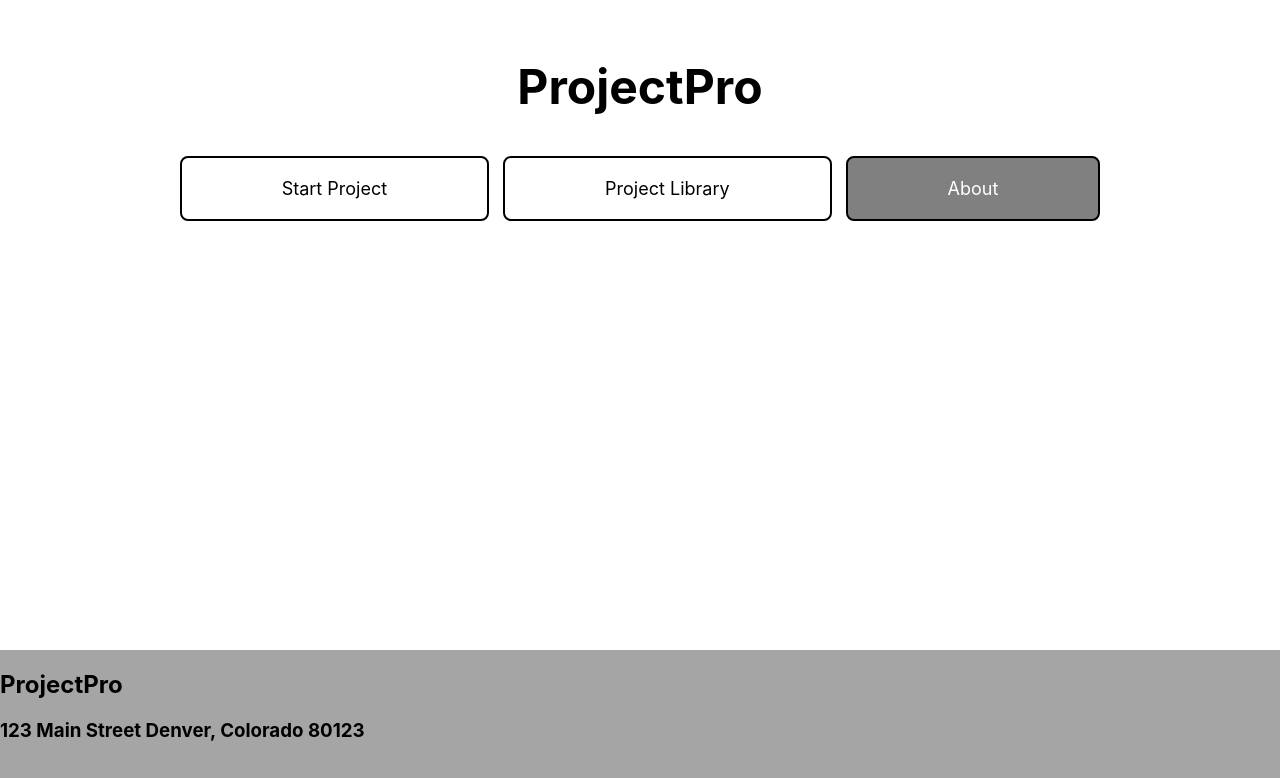
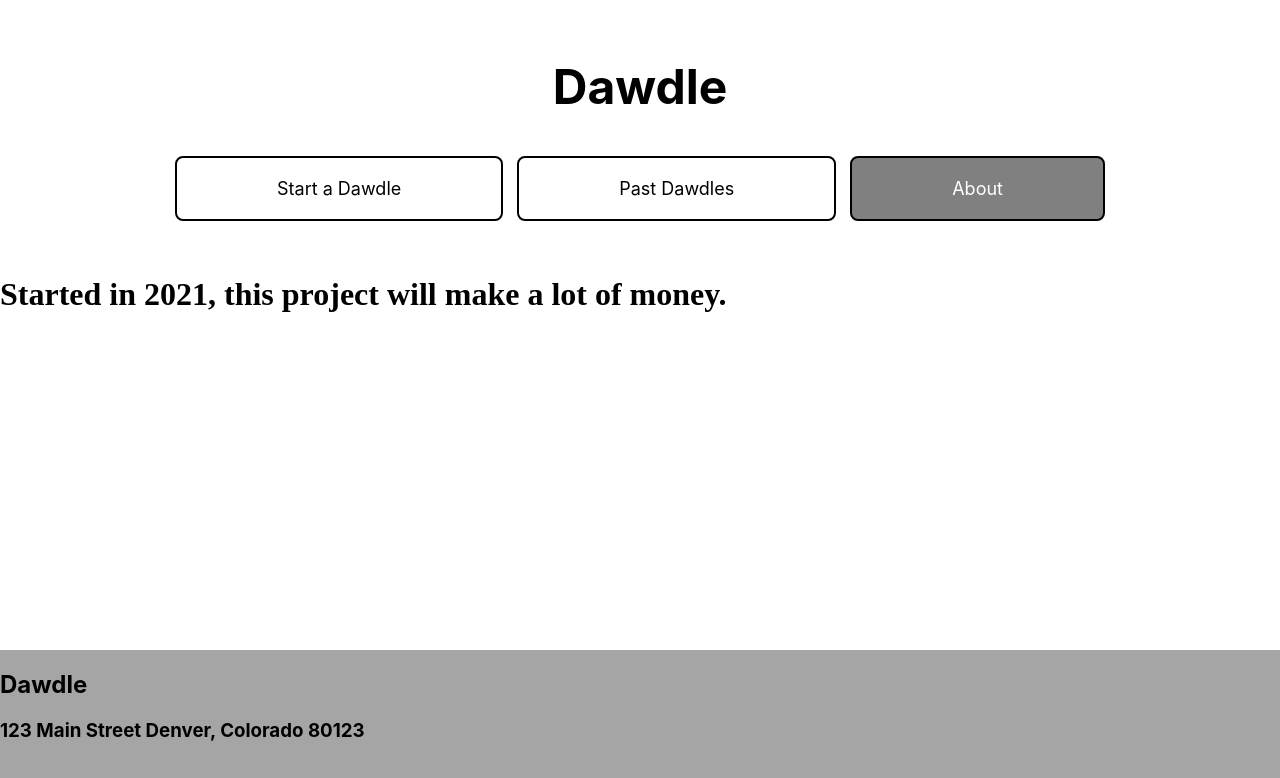
Before and after one commit to derektg/derektg.github.io, a plain HTML site: page HTML/about.html in a window 1280 px wide. Drawn offline with Linux system fonts and the light colour scheme.

Commit message:
Update about.html

```diff
--- a/HTML/about.html
+++ b/HTML/about.html
@@ -1,7 +1,7 @@
 <!DOCTYPE html>
 <html lang="en">
     <head>
-        <title>Header View</title>
+        <title>About Dawdle</title>
         <meta charset="UTF-8">
         <meta name="viewport" content="width=device-width, initial-scale=1">
         <style>
@@ -54,8 +54,8 @@
             }
 
             .button2:hover {
-                background-color: black;
-                color: white;
+                background-color: white;
+                color: black;
             }
 
             .center {
@@ -67,26 +67,26 @@
     </head>
     <body style="margin: 0px;">
         <div class="header">
-            <h1>ProjectPro</h1>
+            <h1>Dawdle</h1>
             <table class="center">
                 <tr>
                     <td>
-                        <button class="button button1">Start Project</button>
+                        <button class="button button1">Start a Dawdle</button>
                     </td>
                     <td>
-                        <button class="button button1">Project Library</button>
+                        <button class="button button1">Past Dawdles</button>
                     </td>
                     <td>
-                        <button class="button button2" onclick="location.href='https://derektg.github.io/HTML/about.html';">About</button>
+                        <button class="button button2">About</button>
                     </td>
                 </tr>
             </table>
         </div>
         <div>
-            <h1></h1>
+            <h1>Started in 2021, this project will make a lot of money.</h1>
         </div>
         <div class="footer">
-            <h2>ProjectPro</h2>
+            <h2>Dawdle</h2>
             <h3>
                 123 Main Street
                 Denver, Colorado 80123
```
